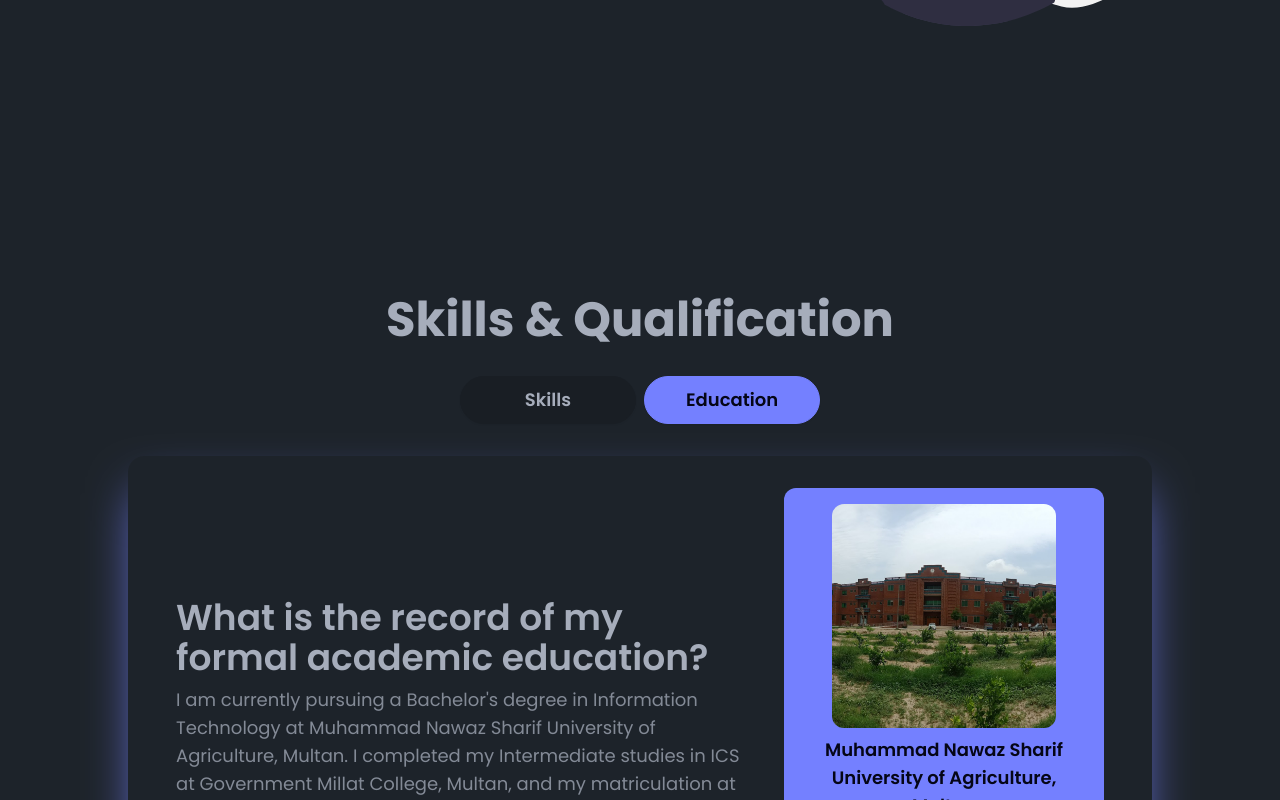
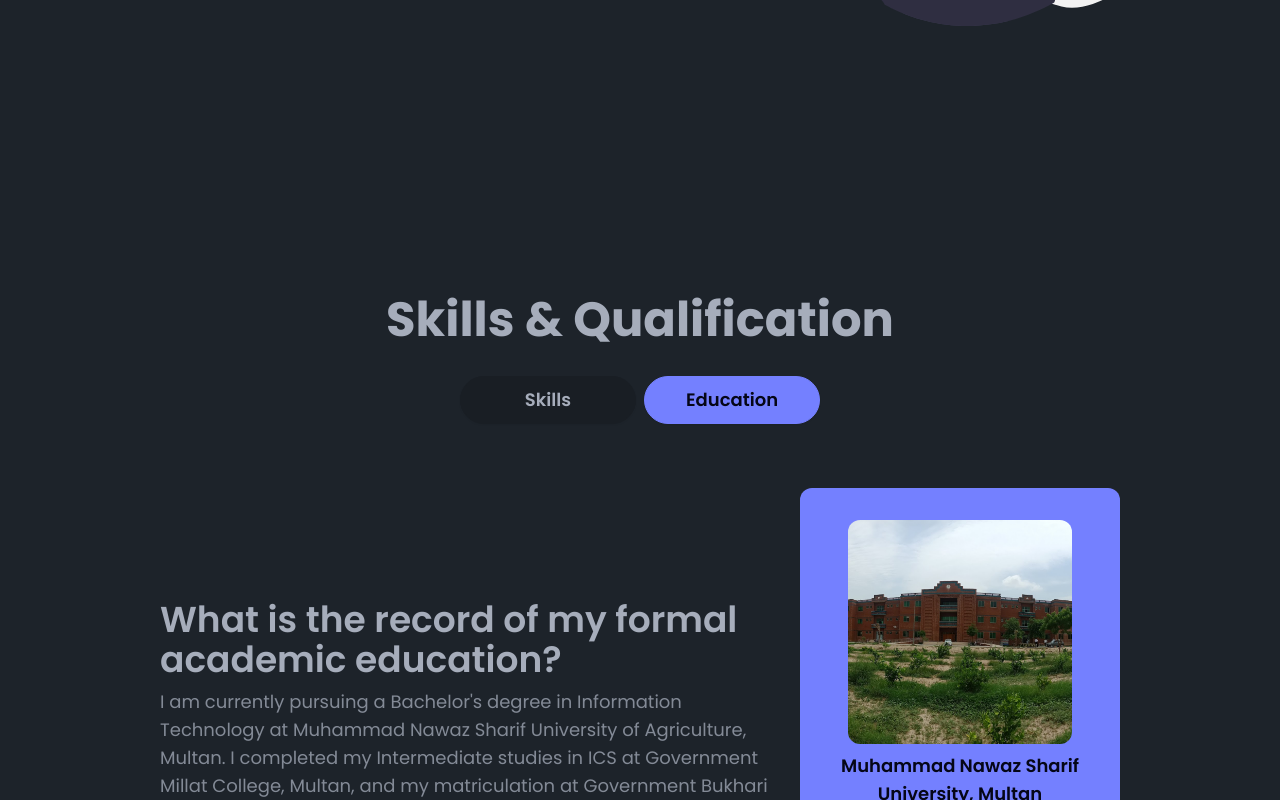
Before and after one commit to flukeyzx/portfolio, a React (Vite) app: page / in a window 1280 px wide. Both pictures are taken after a click on the button "Education". Shown: the part 504-1304 px from the top of the page. Built offline with nearby package versions, Linux system fonts and the light colour scheme.

Commit message:
v2 first iteration

```diff
--- a/src/components/Education.tsx
+++ b/src/components/Education.tsx
@@ -4,6 +4,7 @@ import { education } from "../utils/constants";
 const Education = () => {
   const [count, setCount] = useState(0);
   const [data, setData] = useState(education[0]);
+  const [transitioning, setTransitioning] = useState(false);
 
   useEffect(() => {
     if (count >= 0 && count < education.length) {
@@ -12,6 +13,7 @@ const Education = () => {
   }, [count]);
 
   const handleSlider = (value: number) => {
+    setTransitioning(true);
     setCount((prevCount) => {
       const newCount = prevCount + value;
       if (newCount < 0) {
@@ -42,19 +44,27 @@ const Education = () => {
       <div>
         {data && (
           <div className="flex flex-col justify-center items-center max-w-72 xl:max-w-80 p-4 rounded-xl bg-primary text-primary-content">
+            <div
+              className={`flex flex-col justify-center items-center p-4 rounded-xl bg-primary text-primary-content transition-opacity duration-500 ease-in-out ${
+                transitioning ? "opacity-0" : "opacity-100"
+              }`}
+              onTransitionEnd={() => setTransitioning(false)}
+            >
               <img
                 src={data.image}
                 alt={data.name}
                 width={200}
                 className="object-cover aspect-square rounded-xl xl:w-56"
+                loading="lazy"
               />
               <h3 className="mt-2 font-semibold text-center leading-5 xl:text-lg">
                 {data.name}
               </h3>
               <div className="mt-2 flex flex-col justify-center items-center text-xs xl:text-sm">
-              <p className="">Batch: {data.date}</p>
                 <p>Degree: {data.degree}</p>
                 <p>Marks: {data.marks}</p>
+                <p>Batch: {data.date}</p>
+              </div>
             </div>
             <div className="flex justify-center items-center mt-4 gap-4">
               <button
--- a/src/components/Header.tsx
+++ b/src/components/Header.tsx
@@ -29,7 +29,7 @@ const Header = () => {
         </div>
         <div className="flex gap-6 justify-between items-center max-sm:w-full max-sm:justify-center">
           <ThemeController />
-          <button className="hover:bg-primary max-sm:hidden transition-all border-2 border-primary px-5 py-2 rounded-md text-primary hover:text-neutral">
+          <button className="hover:bg-primary max-sm:hidden transition-all border-2 border-primary px-5 py-2 rounded-md text-primary hover:text-neutral font-bold">
             Hire Me
           </button>
         </div>
--- a/src/components/Skills.tsx
+++ b/src/components/Skills.tsx
@@ -31,7 +31,7 @@ const Skills = () => {
           Education
         </button>
       </div>
-      <div className="flex max-md:flex-col items-center mt-8 justify-between gap-8 shadow-2xl shadow-primary w-full max-w-4xl xl:max-w-5xl max-lg:max-w-3xl max-md:max-w-2xl max-sm:max-w-xs max-sm:px-6 mx-10 px-12 py-8 rounded-2xl">
+      <div className="flex max-md:flex-col items-center mt-8 justify-between gap-8 w-full max-w-4xl xl:max-w-5xl max-lg:max-w-3xl max-md:max-w-2xl max-sm:max-w-xs max-sm:px-6 mx-10 px-8 py-8 rounded-2xl">
         {activeButton === "Skills" ? <SkillsSection /> : <Education />}
       </div>
     </div>
--- a/src/components/SkillsSection.tsx
+++ b/src/components/SkillsSection.tsx
@@ -1,12 +1,13 @@
 import { skills } from "../utils/constants";
 import { useState } from "react";
+import { motion } from "framer-motion";
 
 const SkillsSection = () => {
   const [hoveredSkill, setHoveredSkill] = useState<string | null>(null);
 
   return (
     <>
-      <div className="flex-1">
+      <motion.div className="flex-1">
         <h3 className="text-3xl xl:text-4xl max-sm:text-xl font-semibold">
           What are the tools and technologies <br /> included in my Tech Stack?
         </h3>
@@ -16,8 +17,8 @@ const SkillsSection = () => {
           experience in database systems, developing responsive design, complex
           UI components, and backend development.
         </p>
-      </div>
-      <div className="grid grid-cols-4 max-md:grid-cols-8 max-sm:grid-cols-5 gap-2 relative">
+      </motion.div>
+      <motion.div className="grid grid-cols-4 max-md:grid-cols-8 max-sm:grid-cols-5 gap-2 relative">
         {skills.map((s, index) => (
           <div
             key={index}
@@ -37,7 +38,7 @@ const SkillsSection = () => {
             )}
           </div>
         ))}
-      </div>
+      </motion.div>
     </>
   );
 };
--- a/src/utils/constants.ts
+++ b/src/utils/constants.ts
@@ -144,23 +144,23 @@ export const skills = [
 
 export const education = [
   {
-    name: "Muhammad Nawaz Sharif University of Agriculture, Multan",
-    marks: "3.74/4.00",
+    name: "Muhammad Nawaz Sharif University, Multan",
+    marks: "3.74",
     degree: "BSIT",
     date: "2021-25",
     image: university,
   },
   {
     name: "Government Millat Degree College, Multan",
-    marks: "1082/1100",
+    marks: "98%",
     degree: "ICS",
     date: "2019-2021",
     image: college,
   },
   {
     name: "Government Bukhari Public High School, Multan",
-    marks: "883/1100",
-    degree: "Computer Science",
+    marks: "80%",
+    degree: "CS",
     date: "2017-2019",
     image: school,
   },
```
Lines whose indentation alone changed are shown as unchanged.
